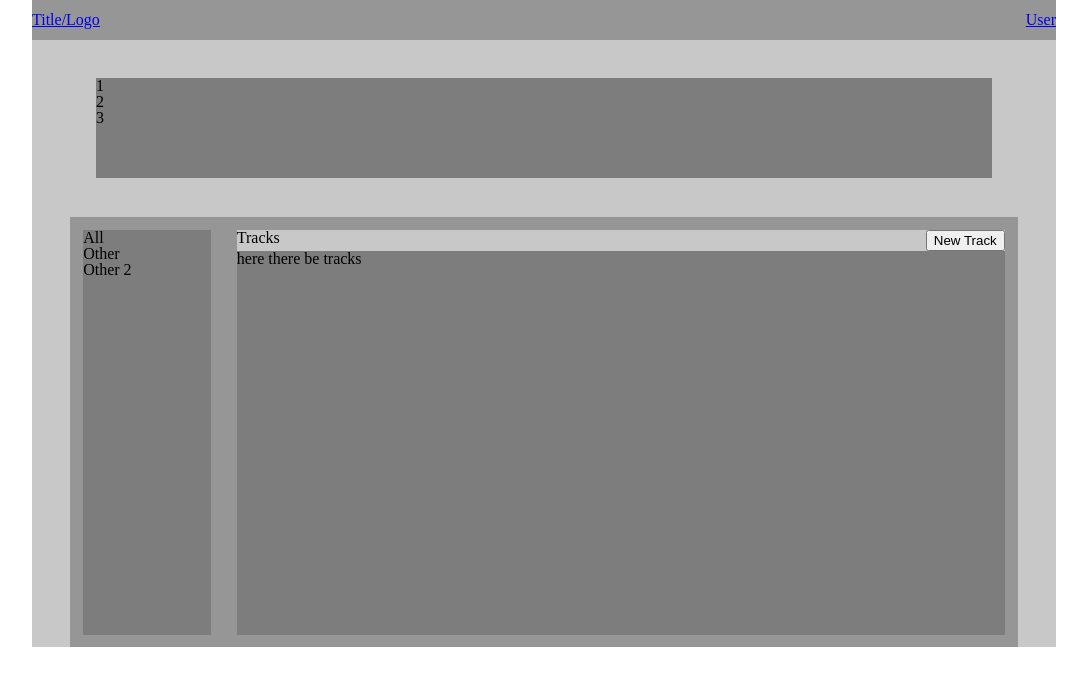
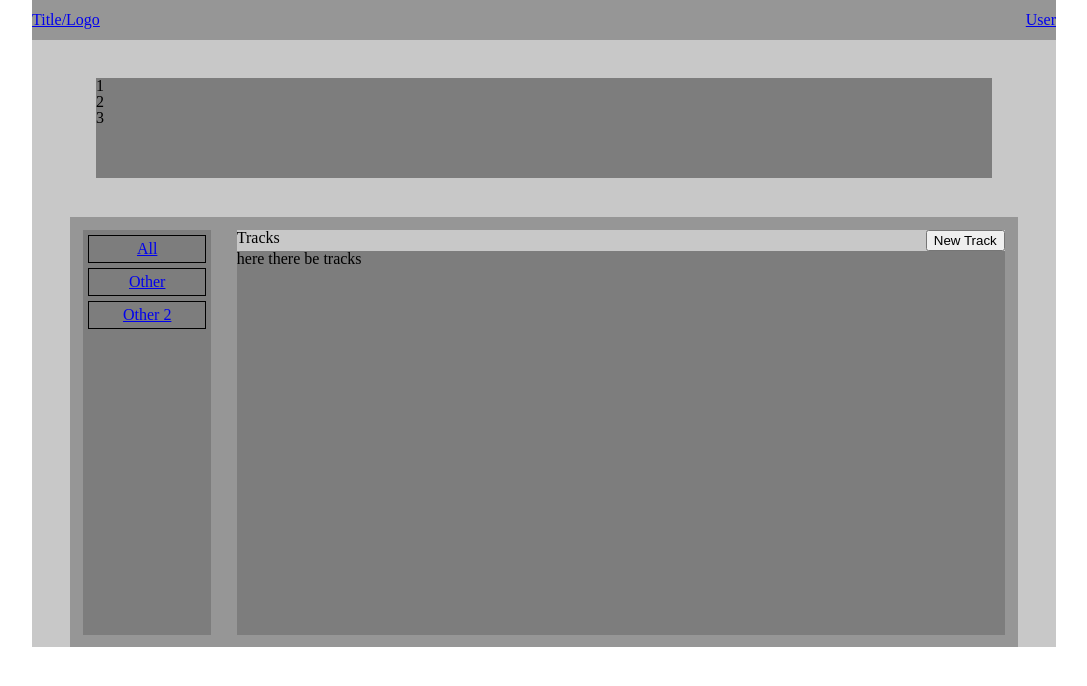
Before and after one commit to discotroop/tracker, a React (Create React App) app: page / in a window 1280 px wide. Shown: the top 686 px of the page, without its empty margins (96-1183 px from the left). Built offline with nearby package versions, Linux system fonts and the light colour scheme.

Commit message:
rough layout done

```diff
--- a/src/App.css
+++ b/src/App.css
@@ -86,6 +86,14 @@ table {
   background-color: rgb(125, 125, 125);
   margin: 1vw;
   min-width: 10vw;
+  text-align: center;
+}
+.Folder li {
+  margin: 5px;
+  border-style: solid;
+  border-color: black;
+  border-width: 1px;
+  padding: 5px;
 }
 .TrackHolder {
   background-color: rgb(125, 125, 125);
--- a/src/App.js
+++ b/src/App.js
@@ -21,9 +21,9 @@ function App() {
       <div className="Tracks">
         <div className="Folder">
           <ul>
-            <li> All </li>
-            <li> Other </li>
-            <li> Other 2 </li>
+            <li> <a href="#">All </a> </li>
+            <li> <a href="#"> Other </a> </li>
+            <li> <a href="#"> Other 2 </a> </li>
           </ul>
         </div>
         <div className="TrackHolder">
```
